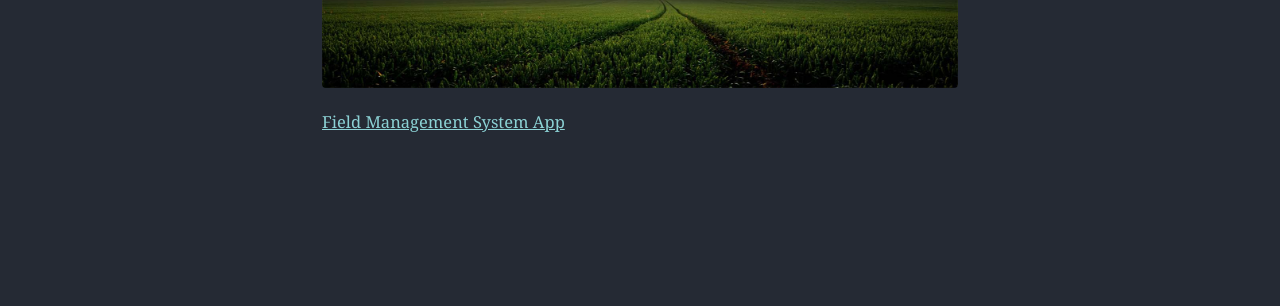
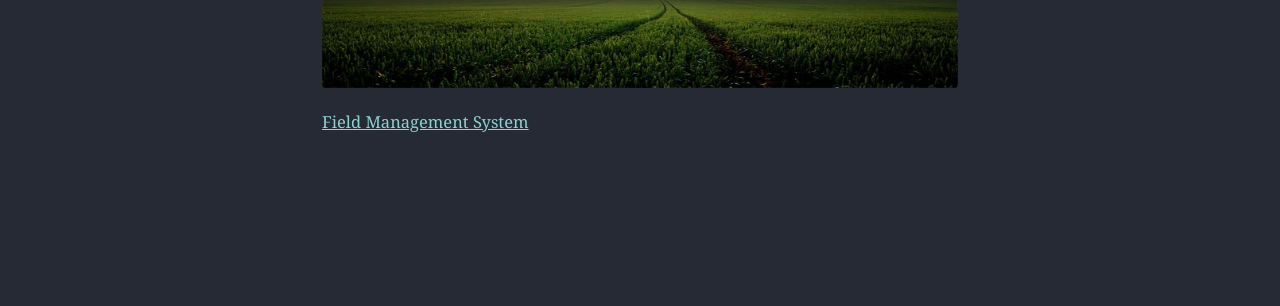
Before and after one commit to danielcamarena17/danielcamarena17.github.io, a Jekyll site: the page built from index.html, in a window 1280 px wide and 900 px high, scrolled down 253 px. Shown: the part 282-588 px from the top of the window. Built offline with Jekyll 4.4.1, drawn with Linux system fonts in a browser that asks for light colours; nearby versions of some CDN libraries; the list of posts is cut into pages by our own code.

Commit message:
FMS resize image 16

```diff
--- a/_layouts/home.html
+++ b/_layouts/home.html
@@ -9,8 +9,8 @@
 <h3>Projects</h3>
 
 <figure>
-  <a href="https://www.github.com/"><img src="/images/1.jpg" /></a>
-  <figcaption><a href="https://www.github.com/">Field Management System App</a></figcaption>
+  <a href="https://www.github.com/"><img src="/images/3.jpg" /></a>
+  <figcaption><a href="https://www.github.com/">Field Management System</a></figcaption>
 </figure>
 
 {% for post in paginator.posts %}
```
Also changed, not shown: images/2.JPG (deleted), images/3.jpg (renamed from images/1.jpg), images/FMS.JPG (deleted).
